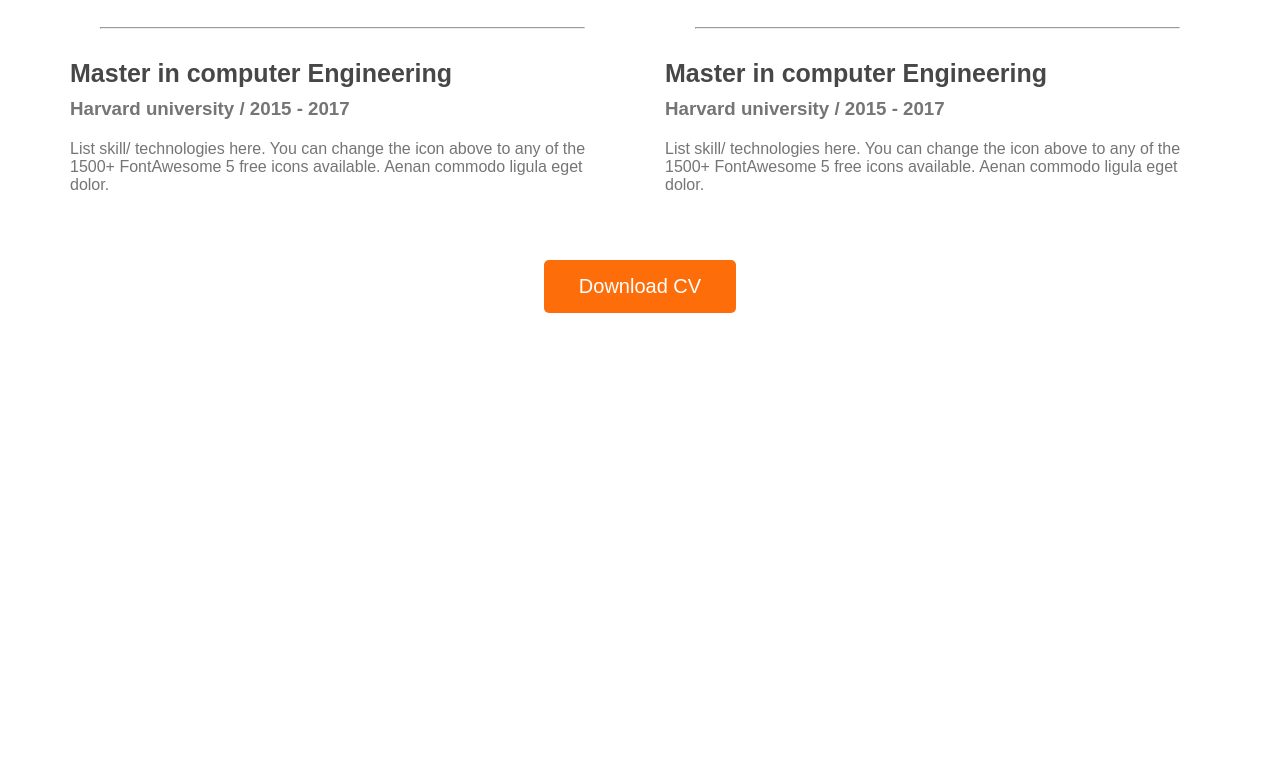
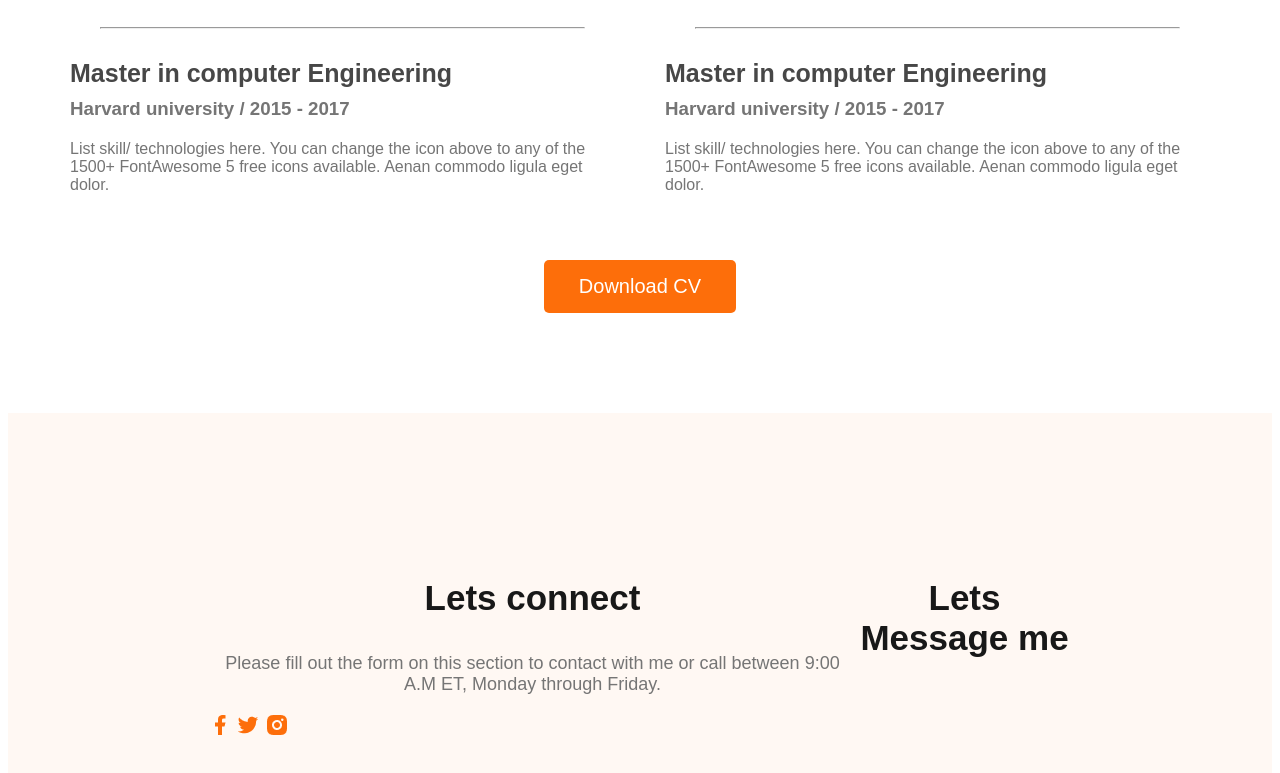
Before and after one commit to salmaakthermim/webdeveloper-portfolio, a plain HTML site: page index.html in a window 1280 px wide. Shown: the part 2717-3490 px from the top of the page. Before the commit the page ends 3038 px from the top, so only its background shows below. Drawn offline with Linux system fonts and the light colour scheme.

Commit message:
basic footer

```diff
--- a/index.html
+++ b/index.html
@@ -164,6 +164,20 @@
 
     </main>
     <footer>
+        <div class="footer-column">
+            <h3 class="section-title">Lets connect</h3>
+            <p class="section-description">
+                Please fill out the form on this section to contact with me or call between 9:00 A.M ET, Monday through Friday.
+            </p>
+            <div class="social-links">
+                <a href=""><img src="images/icons/facebook.png" alt=""></a>
+                <a href=""><img src="images/icons/twitter.png" alt=""></a>
+                <a href=""><img src="images/icons/insta.png" alt=""></a>
+            </div>
+        </div>
+        <div class="footer-column">
+            <h3 class="section-title">Lets Message me</h3>
+        </div>
 
     </footer>
 </body>
--- a/styles/portfoli.css
+++ b/styles/portfoli.css
@@ -166,3 +166,11 @@ main section{
     text-align: center;
     margin-top: 50px;
 }
+
+/* footer style */
+footer{
+    display: flex;
+    background: #FFF8F3;
+    margin-top: 100px;
+    padding: 130px 200px;
+}
```
